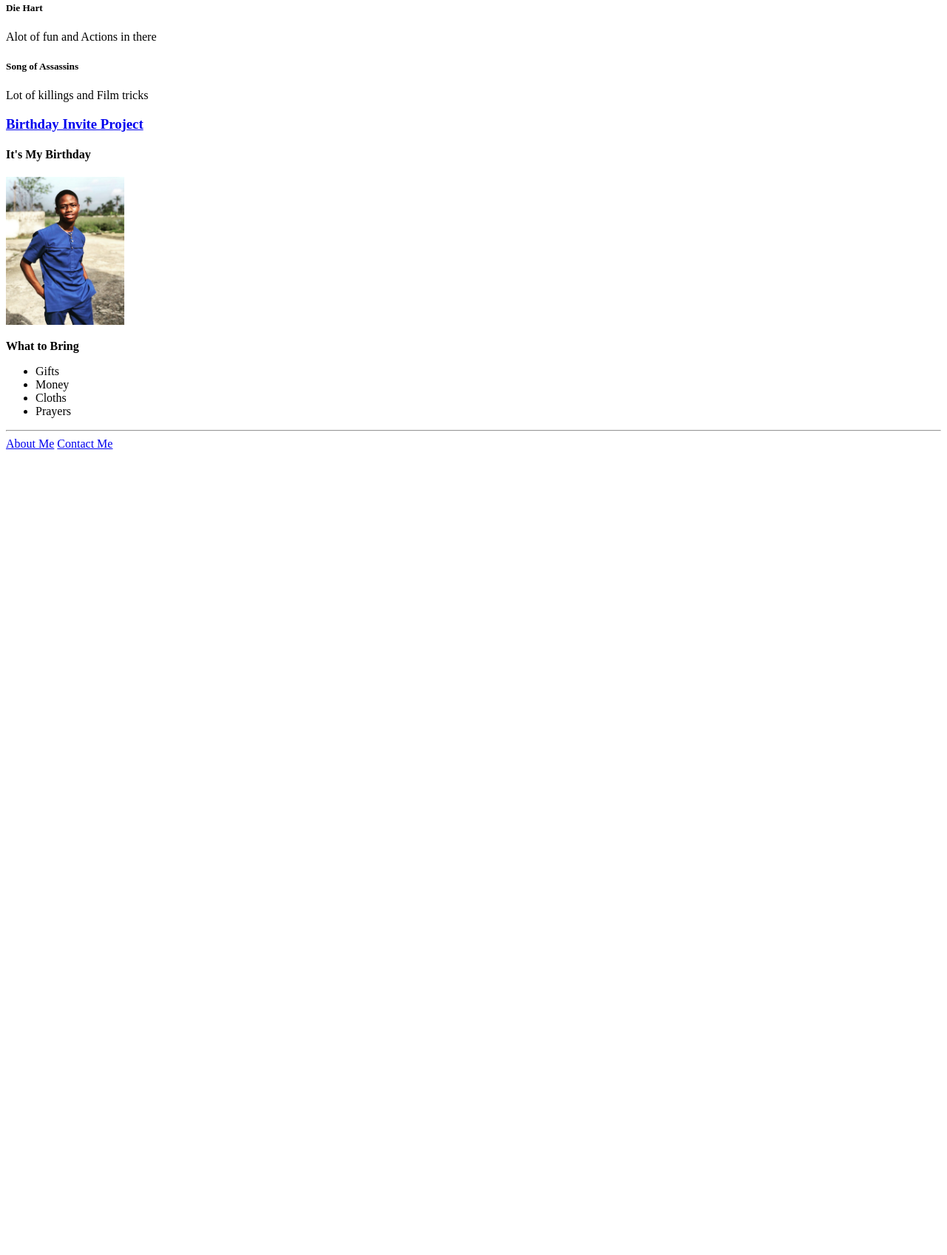
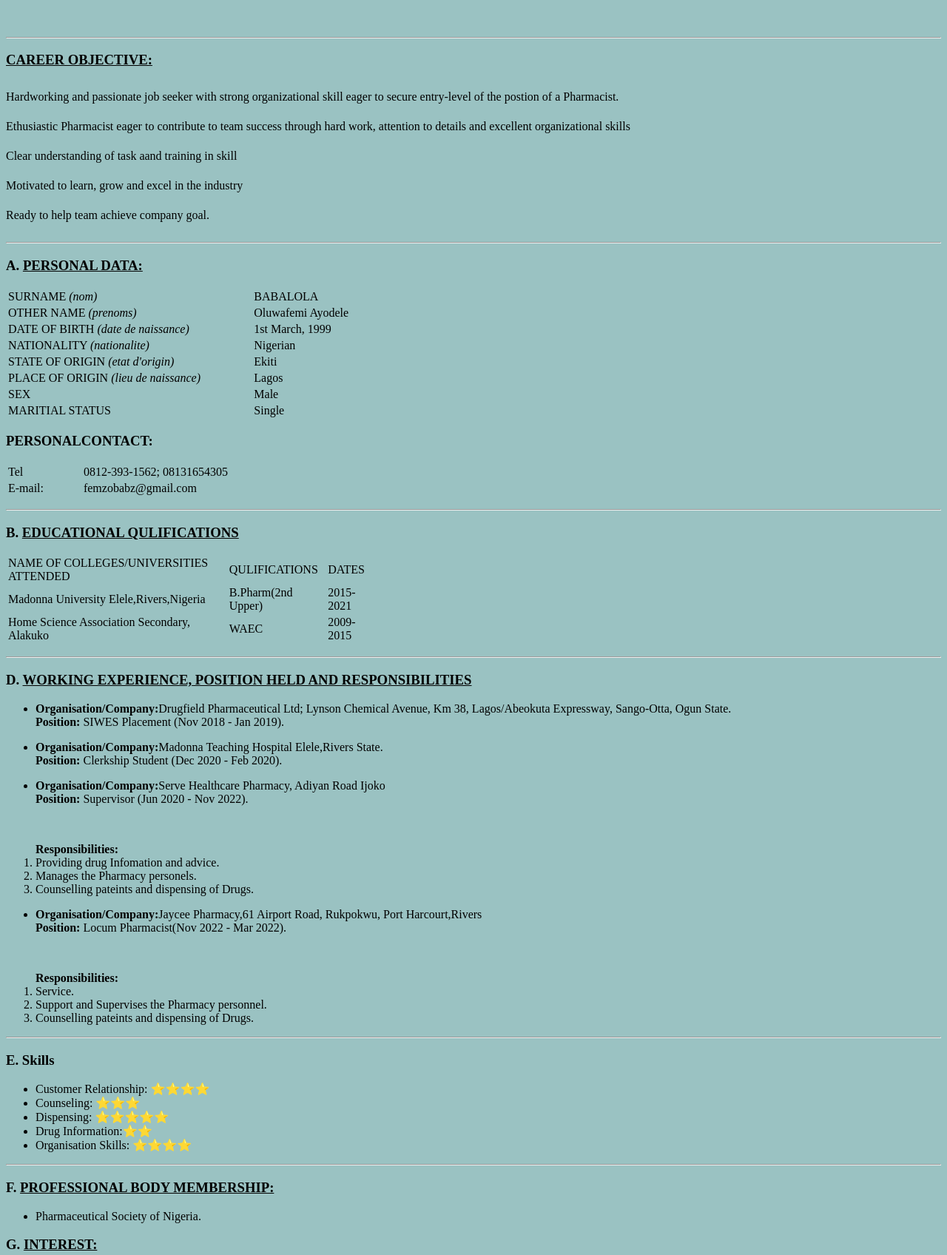
Before and after one commit to Oluwababs/html-portfolio, a plain HTML site: page index.html in a window 1280 px wide. Shown: the part 370-2066 px from the top of the page at 74% size. Before the commit the page ends 987 px from the top, so only its background shows below. Drawn offline with Linux system fonts and the light colour scheme.

Commit message:
Add files via upload

```diff
--- /dev/null
+++ b/cv.css
@@ -0,0 +1,17 @@
+body{
+    background-color: #9ac2c2;
+}
+.babs{
+    border-radius: 75px;
+    height: 250px;
+    width: 150px;
+}
+.p{
+    font-size: 20px;
+    font-weight: 100;
+    font-family:sans-serif;
+}
+.Obj{
+    font: size 25px;
+    line-height: 40px;
+}
--- a/index.html
+++ b/index.html
@@ -4,41 +4,215 @@
     <meta charset="UTF-8">
     <meta http-equiv="X-UA-Compatible" content="IE=edge">
     <meta name="viewport" content="width=device-width, initial-scale=1.0">
-    <title>Babalola Portfolio</title>
+    <title>Oluwafemi's Curriculum Vitae</title>
+    <link rel="stylesheet" href="./cv.css">
 </head>
 <body>
-    <h1>BABALOLA'S PORTFOLIO</h1>
-    <h2>I'm a Web Developer</h2>
+    <table cellspacing="50">
+        <tr>
+            <td>
+                <img class="babs" src="./ayo.png" alt="Babalola Oluwafemi Picture">
+            </td>
+            <td>
+                <h1>CURRICULUM VITAE</h1>
+                <br>
+                <h2>OLUWAFEMI BABALOLA AYODELE</h2>
+                <p><strong>Pharmacist</strong></p>
+                <p> <strong><em>I am an IOS and Web Developer I 💚 CODING</em></strong></p>
+                <p>E-mail:femzobabz@gmail.com</p>
+                <p>(+234)-8123931562</p>
+            </td>
+        </tr>
+    </table>
     <hr>
+    <h3> <u>CAREER OBJECTIVE:</u></h3>
+    <p class="Obj">Hardworking and passionate job seeker with strong organizational skill eager to secure entry-level of the postion of a Pharmacist.<br> Ethusiastic Pharmacist eager to contribute to team success through hard work, attention to details and excellent organizational skills<br>Clear understanding of task aand training in skill<br>Motivated to learn, grow and excel in the industry <br> Ready to help team achieve company goal.</p>
+<hr>
+    <p>
+        <h3> <b>A.</b> <u>PERSONAL DATA:</u></h3>
+        <table width="500">
+            <tr>
+             <td>SURNAME <i>(nom)</i></td>
+             <td>BABALOLA</td>
+            </tr>
 
-    <h3><a href="http://t.me/talkwithbrighthdmovies">Movie Ranking Project</a></h3>
-    <h3>The Best Movie According to Babs</h3>
-    <h4>My Top 3 movies of all time </h4>
+            <tr>
+             <td>OTHER NAME <i>(prenoms)</i></td>
+             <td>Oluwafemi Ayodele</td>
+            </tr>
+
+            <tr>
+             <td>DATE OF BIRTH <i>(date de naissance)</i></td>
+             <td>1st March, 1999</td>
+            </tr>
+
+            <tr>
+             <td>NATIONALITY <i>(nationalite)</i></td>
+             <td>Nigerian</td>
+            </tr>
+
+            <tr>
+                <td>STATE OF ORIGIN <i>(etat d'origin)</i></td>
+                <td>Ekiti</td>
+            </tr>
+            <tr>
+             <td>PLACE OF ORIGIN <i>(lieu de naissance)</i></td>
+             <td>Lagos</td>
+            </tr>
+
+            <tr>
+             <td>SEX</td>
+             <td>Male</td>
+             </tr>
+
+             <tr>
+                <td>MARITIAL STATUS</td>
+                <td>Single</td>
+               </tr>
+        </table>
+    </p>
+
+    <p>
+        <h3>PERSONALCONTACT:</h3>
+        <table width="500">
+            <tr>
+                <td> Tel</td>
+                <td> 0812-393-1562; 08131654305</td>
+            </tr>
+            <tr>
+                <td>E-mail:</td>
+                <td> femzobabz@gmail.com</td>
+            </tr>
+        </table>
+    </p>
+    <p>
+<hr>
+        <h3> <B>B.</B> <u>EDUCATIONAL QULIFICATIONS</u></h3>
+        <table width="500">
+            <tr>
+                <td>NAME OF COLLEGES/UNIVERSITIES ATTENDED</td>
+                <td>QULIFICATIONS</td>
+                <td>DATES</td>
+            </tr>
+            <tr>
+                <td>Madonna University Elele,Rivers,Nigeria</td>
+                <td>B.Pharm(2nd Upper)</td>
+                <td>2015-2021</td>
+            </tr>
+
+            <tr>
+                <td>Home Science Association Secondary, Alakuko</td>
+                <td>WAEC</td>
+                <td>2009-2015</td>
+            </tr>
+        </table>
+    </p>
 
     <hr>
 
-    <h5>Avatar The Way of Water</h5>
-    <p>An Epic movie</p>
-    <h5>Die Hart</h5>
-    <p>Alot of fun and Actions in there</p>
-    <h5>Song of Assassins</h5>
-    <p>Lot of killings and Film tricks</p>
+    <p>
+        <h3> <b>D.</b> <u> WORKING EXPERIENCE, POSITION HELD AND RESPONSIBILITIES</u></h3>
 
-    <h3><a href="https://www.greetingsisland.com/">Birthday Invite Project</a></h3>
-    <h4>It's My Birthday</h4>
-    <img src="./Image/babs.png" alt="Oluwafemi's Picture" style="height: 200px;">
-    <b><p>What to Bring</p></b>
+        <ul>
+           <li><b>Organisation/Company:</b>Drugfield Pharmaceutical Ltd; Lynson Chemical Avenue, Km 38, Lagos/Abeokuta Expressway, Sango-Otta, Ogun State.
+            <br>
+           <b>Position:</b> SIWES Placement (Nov 2018 - Jan 2019).
+        </ul></li>
+
+        <ul>
+            <li><b>Organisation/Company:</b>Madonna Teaching Hospital Elele,Rivers State.
+             <br>
+            <b>Position:</b> Clerkship Student (Dec 2020 - Feb 2020).
+        </ul></li>
+
+        <ul>
+            <li><b>Organisation/Company:</b>Serve Healthcare Pharmacy, Adiyan Road Ijoko
+             <br>
+            <b>Position:</b> Supervisor (Jun 2020 - Nov 2022).
+        </ul></li>
+        <br>
+        <ol>
+            <b>Responsibilities:</b>
+            <li>
+                Providing drug Infomation and advice.
+            </li>
+            <li>
+                Manages the Pharmacy personels.
+            </li>
+            <li>
+                Counselling pateints and dispensing of Drugs.
+            </li>
+        </ol>
+
+        <ul>
+            <li><b>Organisation/Company:</b>Jaycee Pharmacy,61 Airport Road, Rukpokwu, Port Harcourt,Rivers
+             <br>
+            <b>Position:</b> Locum Pharmacist(Nov 2022 - Mar 2022).
+        </ul></li>
+        <br>
+        <ol>
+            <b>Responsibilities:</b>
+            <li>
+                Service.
+            </li>
+            <li>
+               Support and Supervises the Pharmacy personnel.
+            </li>
+            <li>
+                Counselling pateints and dispensing of Drugs.
+            </li>
+        </ol>
+    </p>
+
+    <hr>
+    <h3><b>E.</b> Skills</h3>
     <ul>
-        <li>Gifts</li>
-        <li>Money</li>
-        <li>Cloths</li>
-        <li>Prayers</li>
+        <li>Customer Relationship: ⭐️⭐️⭐️⭐️</li>
+        <li> Counseling: ⭐️⭐️⭐️</li>
+        <li>Dispensing: ⭐️⭐️⭐️⭐️⭐️</li>
+        <li>Drug Information:⭐️⭐️</li>
+        <li>Organisation Skills: ⭐️⭐️⭐️⭐️</li>
     </ul>
 
     <hr>
+    <p>
+        <h3> <b>F.</b> <u> PROFESSIONAL BODY MEMBERSHIP:</u></h3>
+    </p>
+    <ul>
+        <li>
+            Pharmaceutical  Society of Nigeria.
+        </li>
+    </ul>
 
-    <a href="About.html">About Me</a>
-    <a href="Contact.html">Contact Me</a>
+    <p>
+        <h3> <b>G.</b> <u>INTEREST:</u></h3>
+        <ul>Traveelling and Meeting people</ul>
+    </p>
+
+    <p>
+        <h3> <b>H.</b> <u>LANGUAGES SPOKEN:</u></h3>
+        <ul>Yoruba, English and French(In progress)</ul>
+    </p>
+
+    <p>
+        <h3> <b>I.</b> <u>OTHER INFORMATION:</u></h3>
+        <ul>Driving Skill (Awaiting License)</ul>
+    </p>
+
+    <p>
+        <h3> <b>J.</b> <u>REFEREES:</u></h3>
+        <ol>
+            <li> <b>Professor M.A Iwuagwu,</b> MSPN,Phd - HOD Pharmaceuticals and Industrial Pharmacy, Faculty of Pharmacy. Madoona University, Nigeria, PMB 05, Elele,Rivers state. (Tel:+234 8037135631)</li>
+            <br>
+            <li> <b>Ben Enoluomen Ehigiator,</b> B.sc,M.sc,PGDE - Senior Lecturer,Department of Pharmacology and Toxicology, Faculty of Pharmacy. Madoona University, Nigeria, PMB 05, Elele,Rivers state. (Tel:+234 8039335474)</li>
+            <br>
+            <li> <b>Mr Adeleke,</b> - Senior Lecturer,Department of Pharmacognosy, Faculty of Pharmacy. Madoona University, Nigeria, PMB 05, Elele,Rivers state. (Tel:+234 8069517221)</li>
+        </ol>
+    </p>
+
+    <footer>
+        <p>&copy; 2023 Oluwababs ❤️</p>
+    </footer>
 
 
 
```
Also changed, not shown: ayo.png (added).
